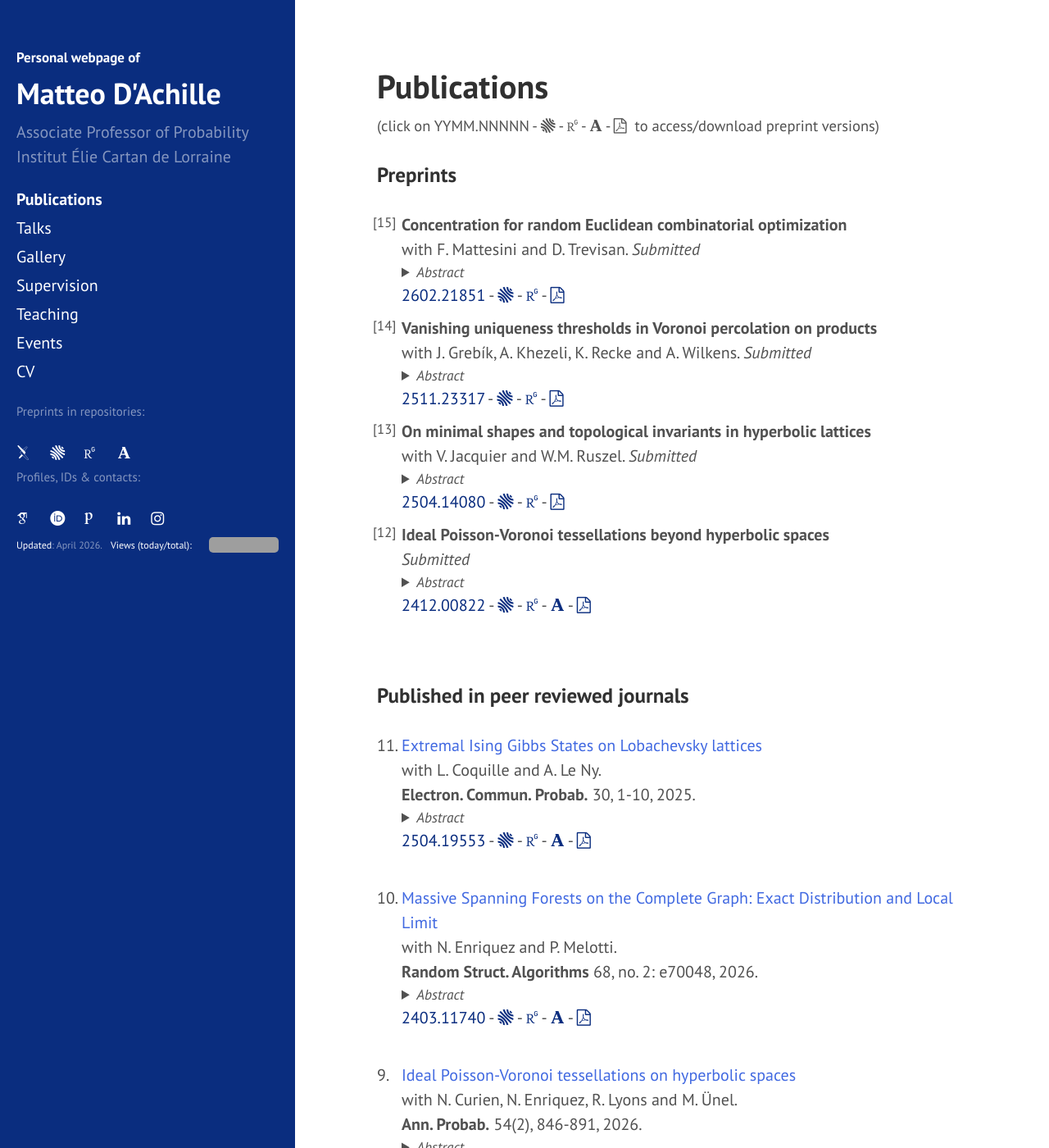
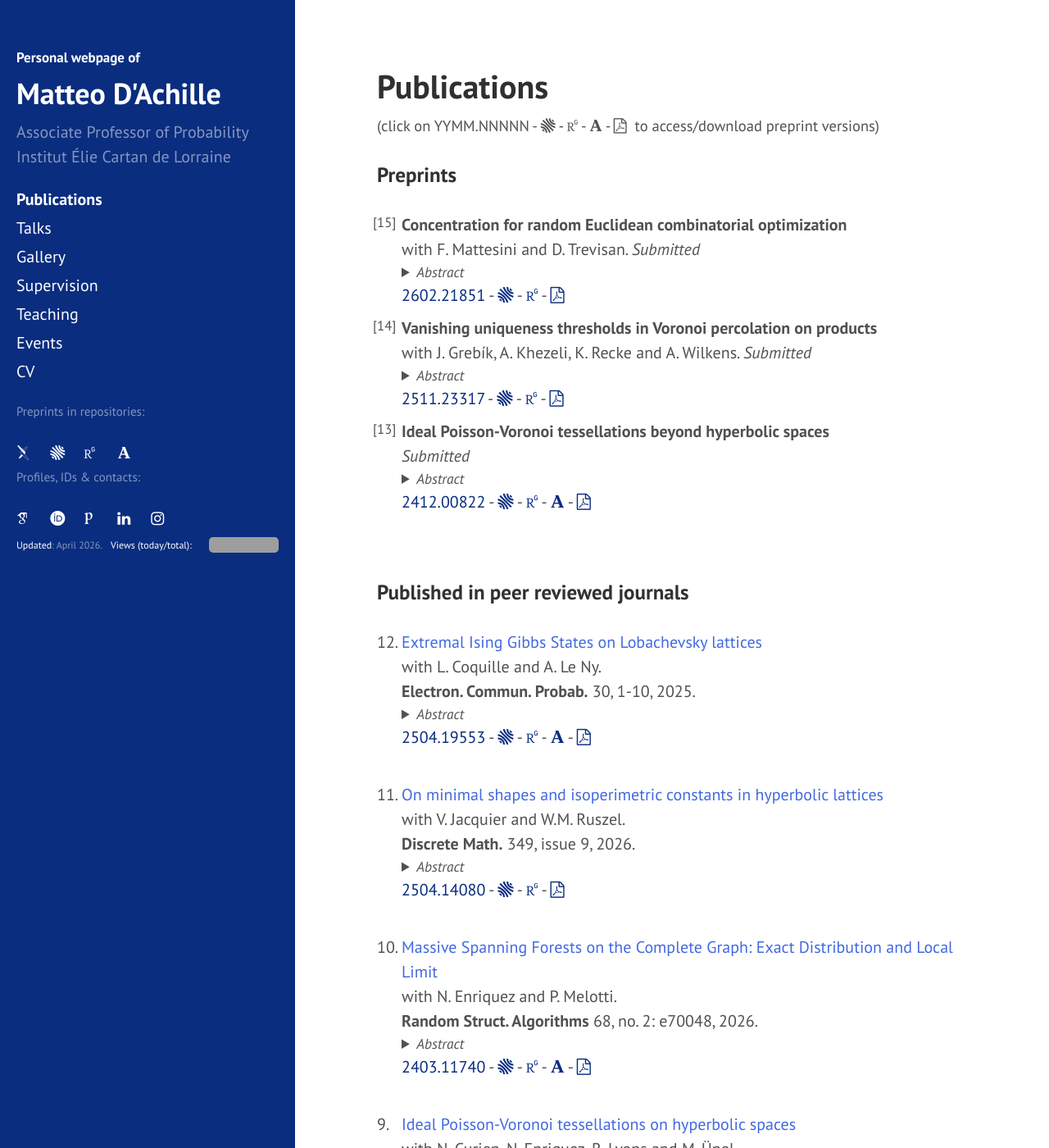
Before and after one commit to matteodachille/matteodachille.github.io, a Jekyll site: the page built from publications.md, in a window 1280 px wide and 1400 px high. Shown: the whole window at 82% size. Built offline with Jekyll 4.4.1, drawn with Linux system fonts in a browser that asks for light colours; nearby versions of some CDN libraries; some web fonts are replaced; some of the changed lines change nothing that is shown; grey boxes are pictures that could not be loaded.

Commit message:
Updated pub list

```diff
--- a/_data/pubs.yml
+++ b/_data/pubs.yml
@@ -68,21 +68,27 @@
   pages: 1-10
   abstract: 'We exhibit an uncountable family of extremal inhomogeneous Gibbs measures of the low–temperature Ising model on regular tilings of the hyperbolic plane. These states arise as low temperature perturbations of local ground states having a sparse enough set of frustrated edges, the sparseness being measured in terms of the isoperimetric constant of the graph. This result is implied by an extension of the article [5] about spin models on regular trees to Ising models on a more general class of regular non-amenable graphs. We moreover argue how we can deduce the extremality of an uncountable subset of the Series–Sinai states [24] at low temperature.'
 
-- title:  On minimal shapes and topological invariants in hyperbolic lattices
+- title: On minimal shapes and isoperimetric constants in hyperbolic lattices
   authors: V. Jacquier and W.M. Ruszel
   upcoming: True
-  preprint: True
-  published: False
+  #preprint: True
+  published: True
   arxivurl: "http://arxiv.org/abs/2504.14080"
   arxivcode: "2504.14080"
-  year: 2025
+  year: 2026
   rg: 390990696
   halurl: "https://hal.science/hal-05044464"
   #academia: 126245800
   pdf: "assets/IsoLpq.pdf"
-  submitted: True
-  npages: 22
-  abstract: 'We characterize the set of finite shapes with minimal perimeter on hyperbolic lattices given by regular tilings of the hyperbolic plane whose tiles are regular \(p\)-gons meeting at vertices of degree \( q\), with \(\frac{1}{p}+\frac{1}{q}< \frac{1}{2} \). The main tool is a layer decomposition due to Rietman-Nienhuis-Oitmaa and Moran, which allows us to prove convergence towards the Cheeger constant when these shapes exhaust the lattice. Furthermore, we apply a celebrated result of Floyd-Plotnick, which will allow us to compute the Euler characteristic for these graphs in terms of certain growth functions and the number of \( n \)-sized animals on those lattices.'
+  submitted: False
+  accepted: True
+  doi : "https://doi.org/10.1016/j.disc.2026.115188"
+  #published: True
+  accjourn: "Discrete Math."
+  journal: "Discrete Math."
+  volume: "349, issue 9"
+  npages: 16
+  abstract: 'We fully characterize the set of finite shapes with minimal perimeter on hyperbolic latticesgiven by regular tilings of the hyperbolic plane whose tiles are regular \(p\)-gons meeting at vertices of degree \(q\), with \(1/p + 1/q < 1/2\). In particular, we prove that the ratio between the perimeter and the area (i.e., the number of vertices) of this set of minimal shapes converges to the isoperimetric constant computed in Häggström-Jonasson-Lyons. In fact, our regular balls which are constructed via layers and not combinatorial balls, will realize the isoperimetric constant for any fixed number of vertices.'
 
 - title:  Ideal Poisson-Voronoi tessellations beyond hyperbolic spaces
   upcoming: True
```
